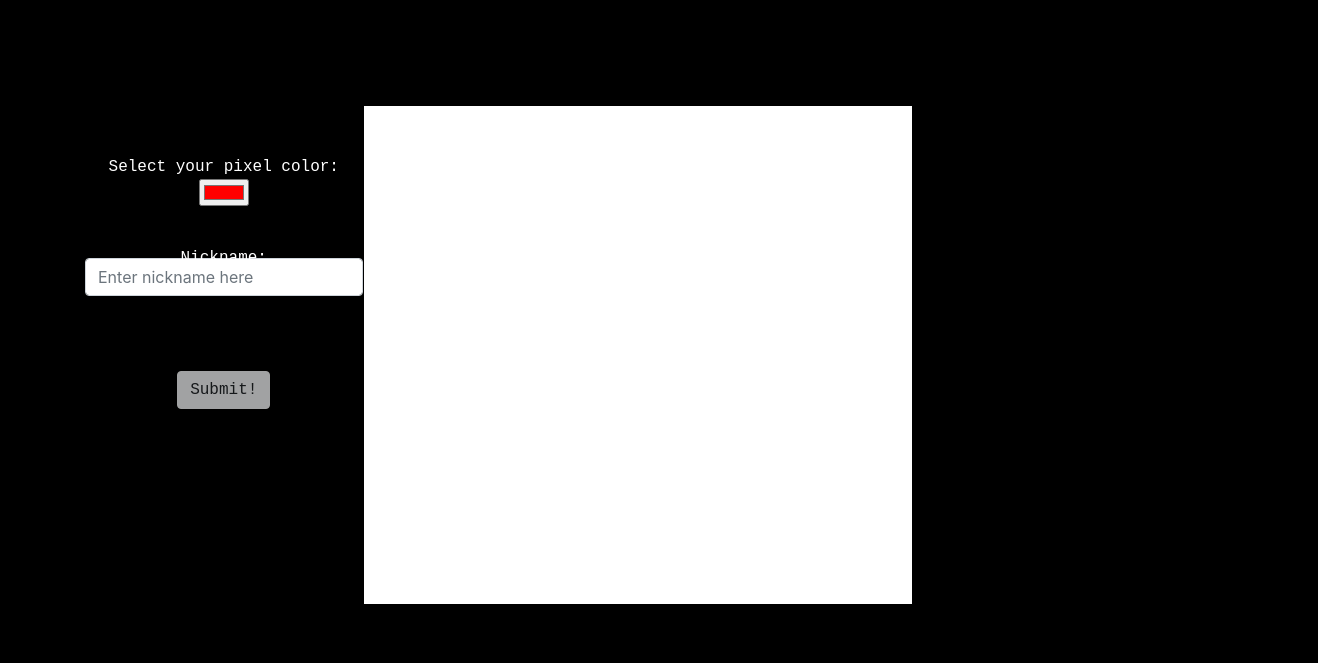
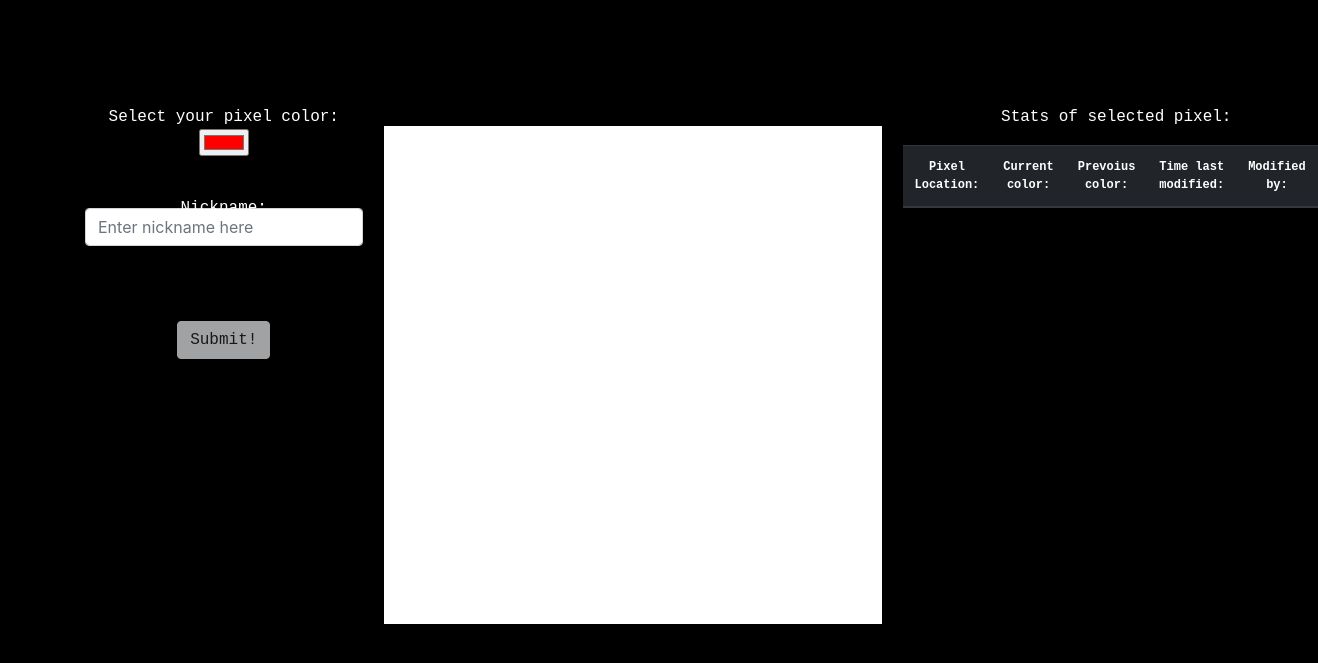
Before and after one commit to Doug-York/PixelPlacer, a plain HTML site: page Pixel Placer/index.html in a window 1280 px wide. Shown: the part 51-714 px from the top of the page, 1318 px wide, since content can reach past the window. Drawn offline with nearby package versions, Linux system fonts and the light colour scheme.

Commit message:
Finished front-end page

```diff
--- a/Pixel Placer/index.css
+++ b/Pixel Placer/index.css
@@ -1,18 +1,21 @@
 body{
     background-color: black;
+    position: relative;
 }
 h1{
     color: white;
     text-align: center;
     font-family: monospace;
+    position: relative;
 }
 #pixelcolor{
     color: white;
     font-family: monospace;
+    position: relative;
 }
 .leftside{
     position: relative;
-    top: 150px;
+    top: 100px;
     height: 500px;
     width: 25%;
     text-align: center;
@@ -41,8 +44,29 @@ h1{
 #myCanvas{
     background-color: white;
     position: relative;
-    width: 550px;
+    width: 500px;
     top: 100px;
     height: 500px;
     float:left;
+    margin: 20px;
 }
+.rightside{
+    position: relative;
+    top: 100px;
+    height: 500px;
+    width: 25%;
+    text-align: center;
+    float: left;
+    text-align: center;
+}
+#pixelstats{
+    color: white;
+    position: relative;
+    flex: left;
+    font-family: monospace;
+    left: 75px;
+}
+#statstable{
+    font-size: 12px;
+    font-family: monospace;
+}
--- a/Pixel Placer/index.html
+++ b/Pixel Placer/index.html
@@ -35,6 +35,19 @@
         <canvas id="myCanvas" width="200" height="100" style="border:1px solid #000000;"></canvas>
     </div>
 
+    <div class="rightside">
+        <p id="pixelstats">Stats of selected pixel:</p>
+        <table class="table table-dark table-hover" id="statstable">
+            <thead>
+                <th>Pixel Location:</th>
+                <th>Current color:</th>
+                <th>Prevoius color:</th>
+                <th>Time last modified:</th>
+                <th>Modified by:</th>
+            </thead>
+        </table>
+    </div>
+
 
 
     </div>
```
